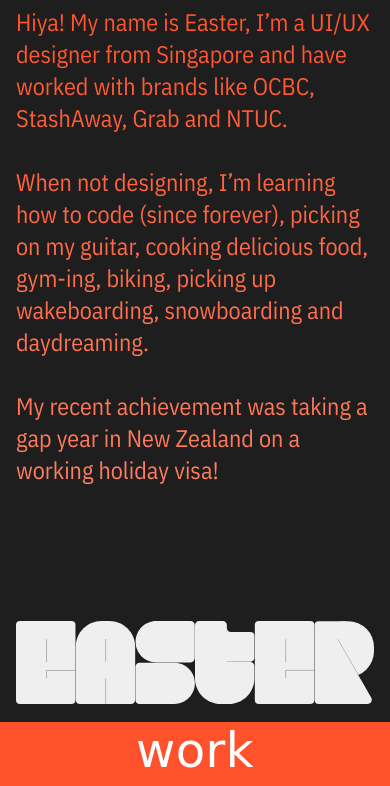
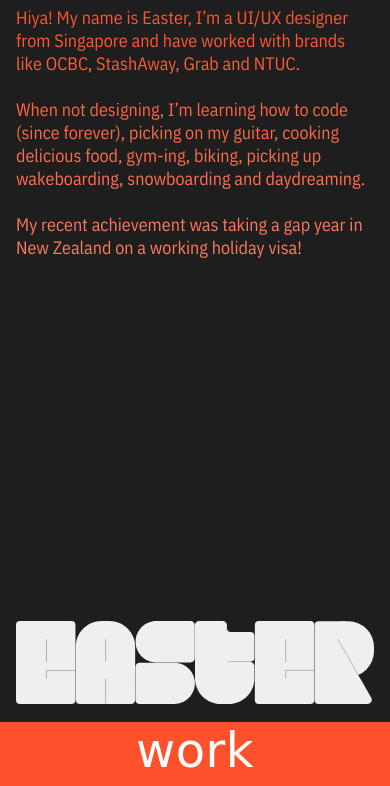
Before and after one commit to ecwxecwx/portfolio, a website: page index.html in a window 390 px wide. Shown: the part 58-844 px from the top of the page. Drawn offline with nearby package versions, Linux system fonts and the light colour scheme; a web font is replaced by a local one.

Commit message:
Change mobile font size

```diff
--- a/sass/base/_typography.scss
+++ b/sass/base/_typography.scss
@@ -62,4 +62,8 @@ p {
     -webkit-text-fill-color: transparent;
     -webkit-background-clip: text;
     font-size: 2.4rem;
+
+    @include respond(mobile) {
+        font-size: 1.8rem;
+    }
 }
```
Also changed, not shown: styles.css.
